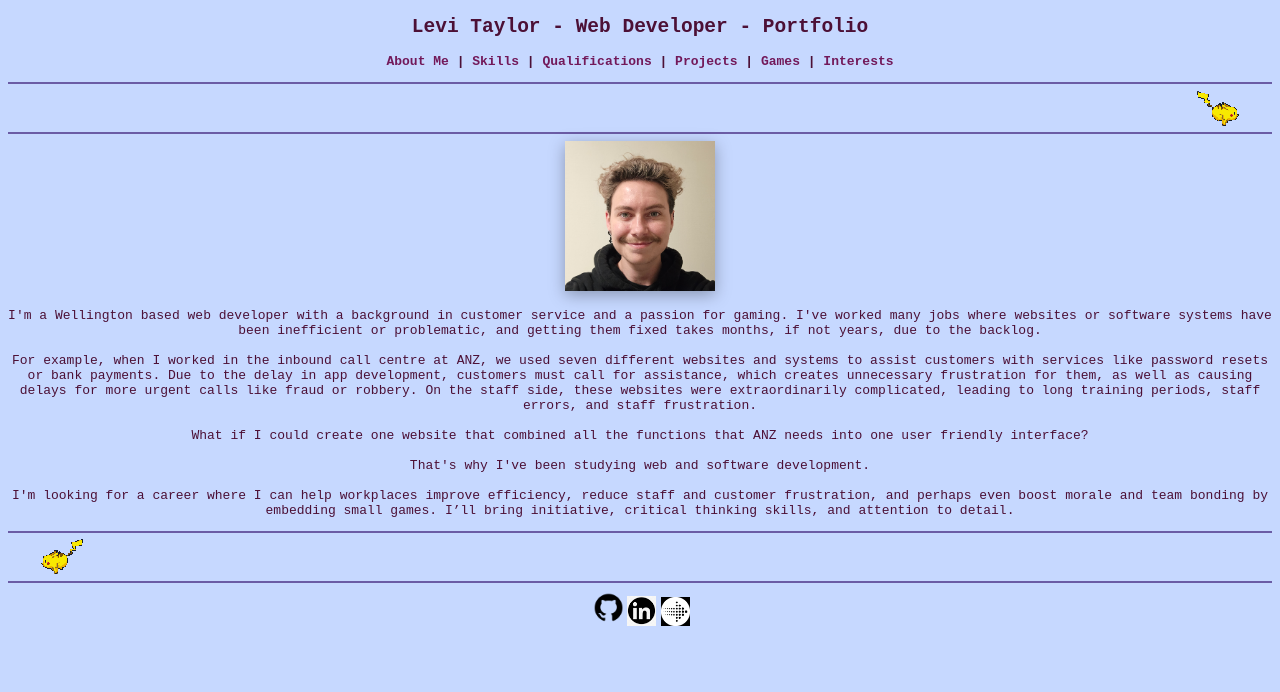
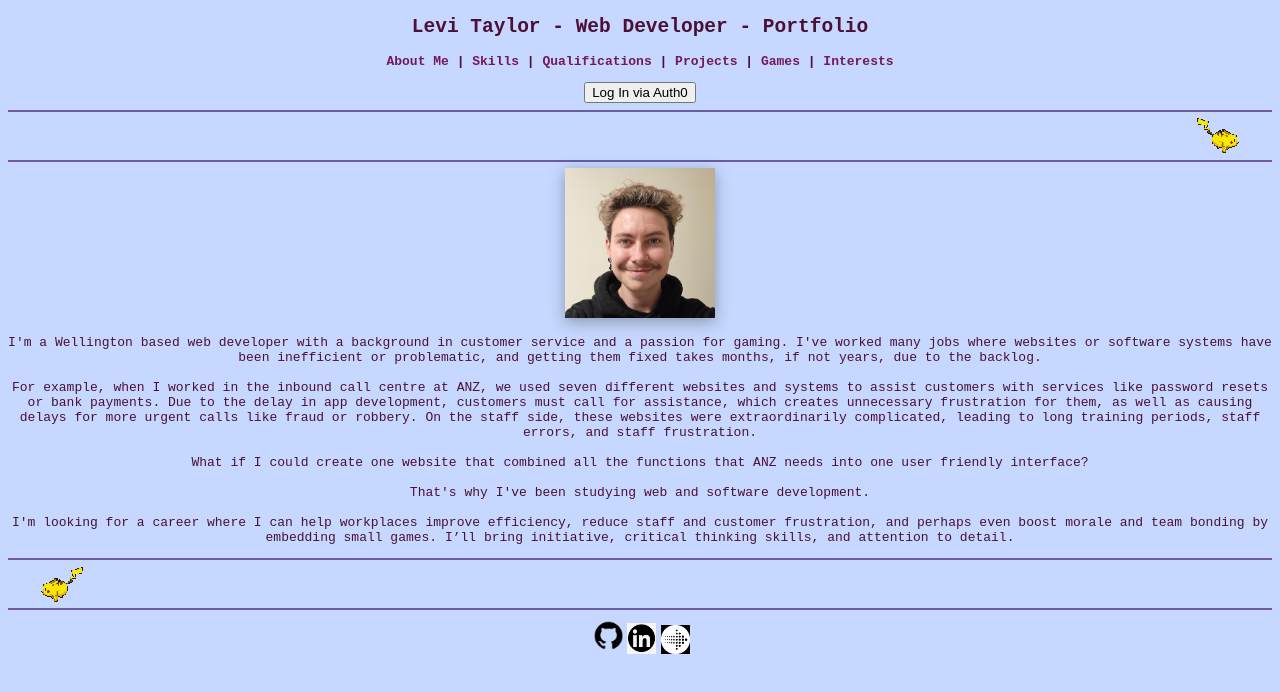
Before and after one commit to Levi-Taylor-Hotoke-26/portfolio, a React (Vite) app: page / in a window 1280 px wide. Shown: the top 692 px of the page. Built offline with nearby package versions, Linux system fonts and the light colour scheme.

Commit message:
feat(auth): integrate Auth0

```diff
--- a/client/index.tsx
+++ b/client/index.tsx
@@ -1,7 +1,26 @@
-import { createRoot } from 'react-dom/client'
+import React from 'react';
+import { createRoot } from 'react-dom/client';
+import { Auth0Provider } from '@auth0/auth0-react';
+import App from './src/components/App.tsx';
 
-import App from './src/components/App.tsx'
+const container = document.getElementById('root');
 
-document.addEventListener('DOMContentLoaded', () => {
-  createRoot(document.getElementById('app') as HTMLElement).render(<App />)
-})
+if (container) {
+  const root = createRoot(container);
+
+  root.render(
+    <React.StrictMode>
+      <Auth0Provider
+        domain="hotoke2026-levi.au.auth0.com"
+        clientId="6jhxfLHcj4zwzlIIytFysBrtGLfVIB89"
+        authorizationParams={{
+          redirect_uri: window.location.origin
+        }}
+      >
+        <App />
+      </Auth0Provider>
+    </React.StrictMode>
+  );
+} else {
+  console.error("Failed to find the root element. Ensure <div id='root'></div> exists in your index.html.");
+}
--- a/client/src/components/App.tsx
+++ b/client/src/components/App.tsx
@@ -1,10 +1,11 @@
 import { BrowserRouter as Router, Routes, Route, Link } from 'react-router-dom';
-import AboutMe from '../views/AboutMe.tsx'; // You can extract your About section into this view too!
+import AboutMe from '../views/AboutMe.tsx';
 import Skills from '../views/Skills.tsx';
 import Projects from '../views/Projects.tsx';
 import Games from '../views/Games.tsx';
-import Interests from '../views/Interests.tsx'
+import Interests from '../views/Interests.tsx';
 import Qualifications from '../views/Qualifications.tsx';
+import AuthButton from './AuthButton.tsx';
 
 export default function App() {
   return (
@@ -28,6 +29,9 @@ export default function App() {
               <Link to="/interests">Interests</Link>
             </p>
           </nav>
+
+          <AuthButton />
+
           <hr />
           <div className="pikachu-track">
             <img src="/images/pikachu-running.gif" alt="Pikachu running" className="pikachu-running" />
--- /dev/null
+++ b/client/src/components/AuthButton.tsx
@@ -0,0 +1,29 @@
+import { useAuth0 } from '@auth0/auth0-react';
+
+export default function AuthButton() {
+  const { isAuthenticated, loginWithRedirect, logout, user } = useAuth0();
+
+  return (
+    <div className="auth-container">
+      {isAuthenticated ? (
+        <div>
+          {user?.picture && <img src={user.picture} alt={user.name}/>}
+          <p>Welcome, {user?.name}!</p>
+          <button
+            onClick={() => logout({ logoutParams: { returnTo: window.location.origin } })}
+            className="log-button"
+            >
+              Log Out
+          </button>
+        </div>
+      ) : (
+        <button
+          onClick={() => loginWithRedirect()}
+          className="log-button"
+          >
+            Log In via Auth0
+        </button>
+      )}
+    </div>
+  );
+}
--- a/index.html
+++ b/index.html
@@ -7,7 +7,7 @@
 </head>
 
 <body>
-  <section id="app"></section>
+  <section id="root"></section>
   <script src="./client/index.tsx" type="module"></script>
 </body>
 
--- a/package.json
+++ b/package.json
@@ -23,6 +23,7 @@
   "packageManager": "pnpm@11.23.0",
   "type": "module",
   "dependencies": {
+    "@auth0/auth0-react": "^2.27.0",
     "express": "^5.2.1",
     "react": "^19.3.0",
     "react-dom": "^19.3.0",
--- /dev/null
+++ b/pnpm-workspace.yaml
@@ -0,0 +1,2 @@
+allowBuilds:
+  browser-tabs-lock: false
```
Also changed, not shown: 1 other file (tests, documents, lock files or other folders).
